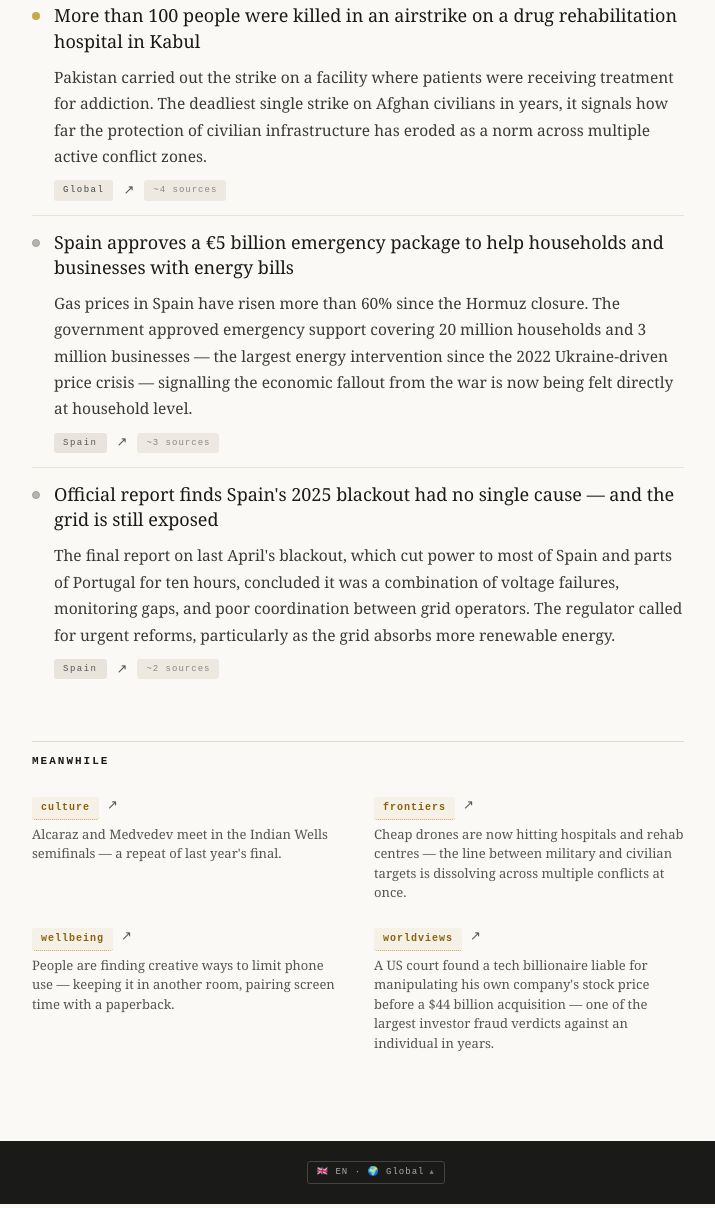
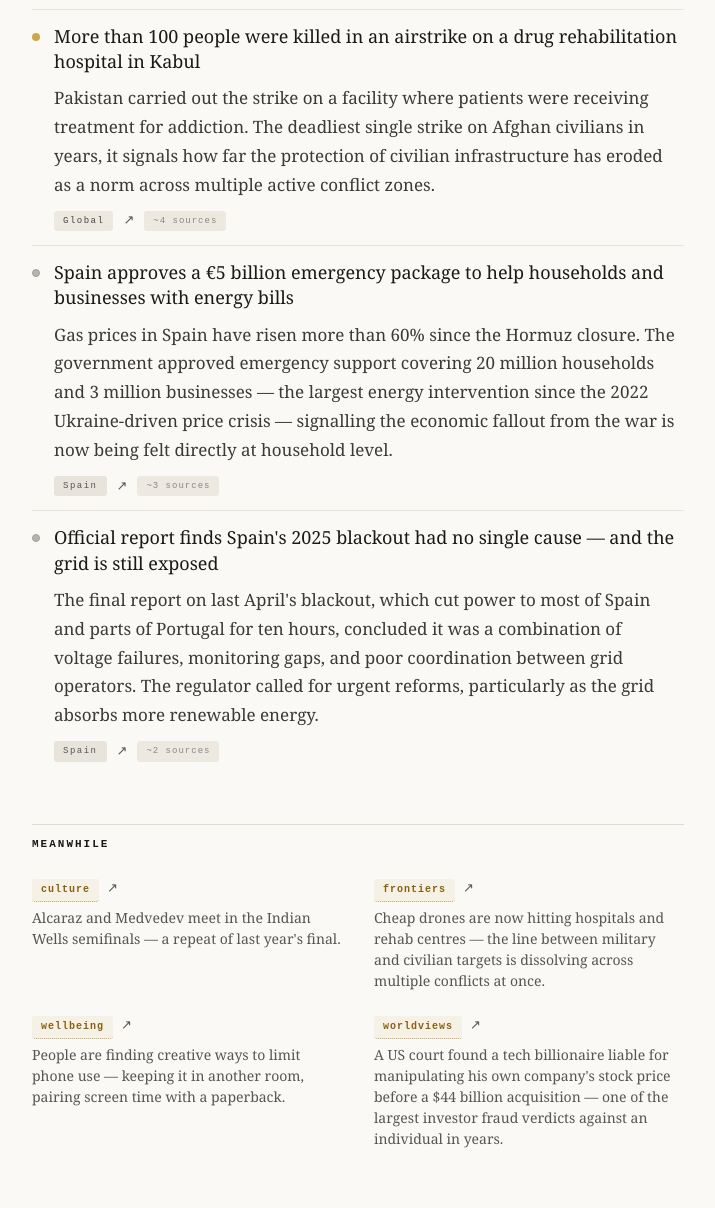
Before and after one commit to RumboWTF/rumbo-site, a website: page template.html in a window 1280 px wide. Shown: the part 584-1792 px from the top of the page, without its empty margins (282-997 px from the left). Drawn offline with Linux system fonts and the light colour scheme.

Commit message:
increase font sizes

```diff
--- a/template.html
+++ b/template.html
@@ -26,7 +26,7 @@
     .dot-regional{background:#b8b4ac;border:1px solid #a0a09a;}
     .item-body{flex:1;}
     .item-head{font-size:18px;font-weight:400;color:#1a1a18;line-height:1.4;margin-bottom:10px;}
-    .item-text{font-size:15.5px;color:#3a3a38;line-height:1.7;margin-bottom:11px;}
+    .item-text{font-size:17px;color:#3a3a38;line-height:1.7;margin-bottom:11px;}
     .item-foot{display:flex;align-items:center;gap:10px;}
     .geo-pill{font-family:'Courier New',monospace;font-size:9px;letter-spacing:1.5px;padding:3px 9px;border-radius:3px;background:#ede9e0;color:#444;}
     .geo-pill.regional{background:#e8e4dc;color:#555;}
@@ -44,7 +44,7 @@
     .nw-cat-wrap:hover .nw-tooltip{display:block;}
     .nw-search{font-family:'Courier New',monospace;font-size:13px;color:#555;text-decoration:none;line-height:1;}
     .nw-search:hover{color:#c8a84a;}
-    .nw-txt{font-size:13px;color:#555;line-height:1.5;}
+    .nw-txt{font-size:14px;color:#555;line-height:1.5;}
     footer{background:#1a1a18;padding:20px 32px;display:flex;justify-content:space-between;align-items:center;flex-wrap:wrap;gap:14px;}
     .footer-left{font-family:'Courier New',monospace;font-size:9px;color:#b0aa9e;letter-spacing:0.5px;}
     .footer-center{display:flex;align-items:center;position:relative;}
```
